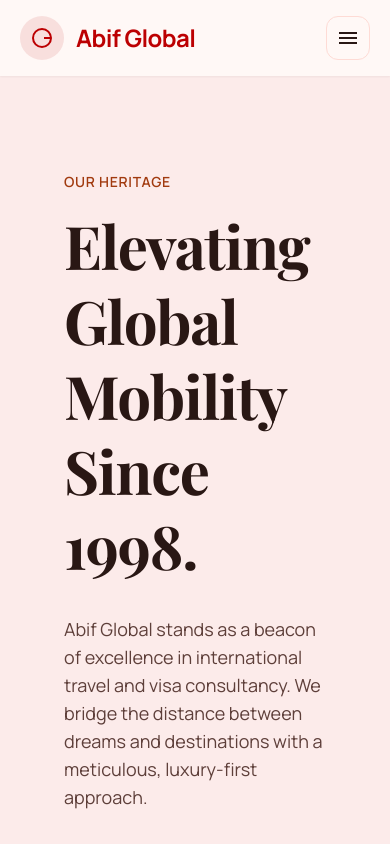
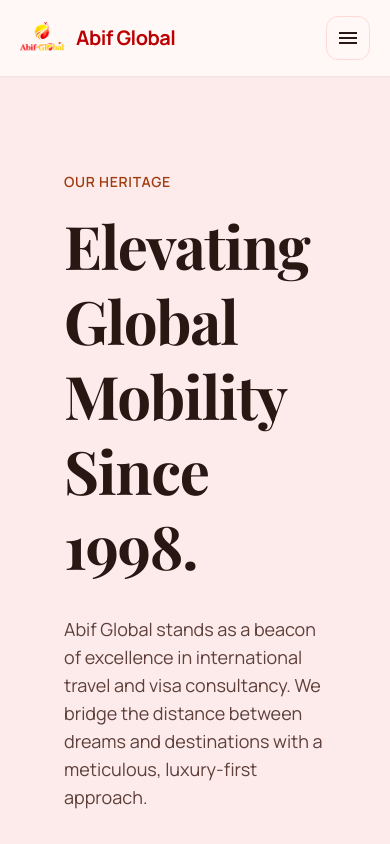
Before and after one commit to 0d-fako/abif_new_client, a website built with Vite: page about.html in a window 390 px wide. Shown: the top 844 px of the page. Built offline with nearby package versions, Linux system fonts and the light colour scheme.

Commit message:
Updated Mobile responsivenes for abif

```diff
--- a/about.html
+++ b/about.html
@@ -119,12 +119,10 @@
 <header class="w-full top-0 sticky bg-surface shadow-sm z-50">
 <nav class="relative flex flex-wrap items-center justify-between gap-4 px-margin-mobile py-4 md:px-margin-desktop max-w-container-max mx-auto transition-all duration-300 ease-in-out">
 <div class="flex items-center gap-3">
-<span class="flex h-11 w-11 items-center justify-center rounded-full bg-primary/10 text-primary">
-<svg viewBox="0 0 24 24" fill="currentColor" class="h-6 w-6">
-<path d="M12 2a10 10 0 100 20 10 10 0 000-20zm0 2a8 8 0 017.93 7H14v2h5.93A8 8 0 0112 20a8 8 0 010-16z"/>
-</svg>
-</span>
-<a href="index.html" class="text-primary font-bold tracking-tight text-2xl md:text-headline-md leading-none">Abif Global</a>
+<a href="index.html" class="flex items-center gap-3">
+<img src="logo.png" alt="Abif Global logo" class="h-11 w-11 object-contain" loading="lazy" decoding="async"/>
+<span class="text-primary font-bold tracking-tight text-xl md:text-headline-md leading-none">Abif Global</span>
+</a>
 </div>
 <button class="md:hidden inline-flex h-11 w-11 items-center justify-center rounded-xl border border-surface-variant text-on-surface transition hover:bg-surface-container" aria-expanded="false" aria-controls="mobile-menu" onclick="document.getElementById('mobile-menu').classList.toggle('hidden')">
 <span class="material-symbols-outlined">menu</span>
--- a/index.html
+++ b/index.html
@@ -117,12 +117,10 @@
 <header class="w-full top-0 sticky z-50 bg-surface dark:bg-on-surface shadow-sm transition-all duration-300 ease-in-out">
 <nav class="relative flex flex-wrap items-center justify-between gap-4 px-margin-mobile py-4 md:px-margin-desktop max-w-container-max mx-auto">
 <div class="flex items-center gap-3">
-<span class="flex h-11 w-11 items-center justify-center rounded-full bg-primary/10 text-primary">
-<svg viewBox="0 0 24 24" fill="currentColor" class="h-6 w-6">
-<path d="M12 2a10 10 0 100 20 10 10 0 000-20zm0 2a8 8 0 017.93 7H14v2h5.93A8 8 0 0112 20a8 8 0 010-16z"/>
-</svg>
-</span>
-<a href="index.html" class="text-primary font-bold tracking-tight text-2xl md:text-headline-md leading-none">Abif Global</a>
+<a href="index.html" class="flex items-center gap-3">
+<img src="logo.png" alt="Abif Global logo" class="h-11 w-11 object-contain" loading="lazy" decoding="async"/>
+<span class="text-primary font-bold tracking-tight text-xl md:text-headline-md leading-none">Abif Global</span>
+</a>
 </div>
 <button class="md:hidden inline-flex h-11 w-11 items-center justify-center rounded-xl border border-surface-variant text-on-surface transition hover:bg-surface-container" aria-expanded="false" aria-controls="mobile-menu" onclick="document.getElementById('mobile-menu').classList.toggle('hidden')">
 <span class="material-symbols-outlined">menu</span>
```
Also changed, not shown: contact.html (+4 -6 lines), services.html (+4 -6 lines), visa-canada.html (+4 -6 lines), visa-europe.html (+4 -6 lines), visa-uk.html (+4 -6 lines), logo.png (added).
